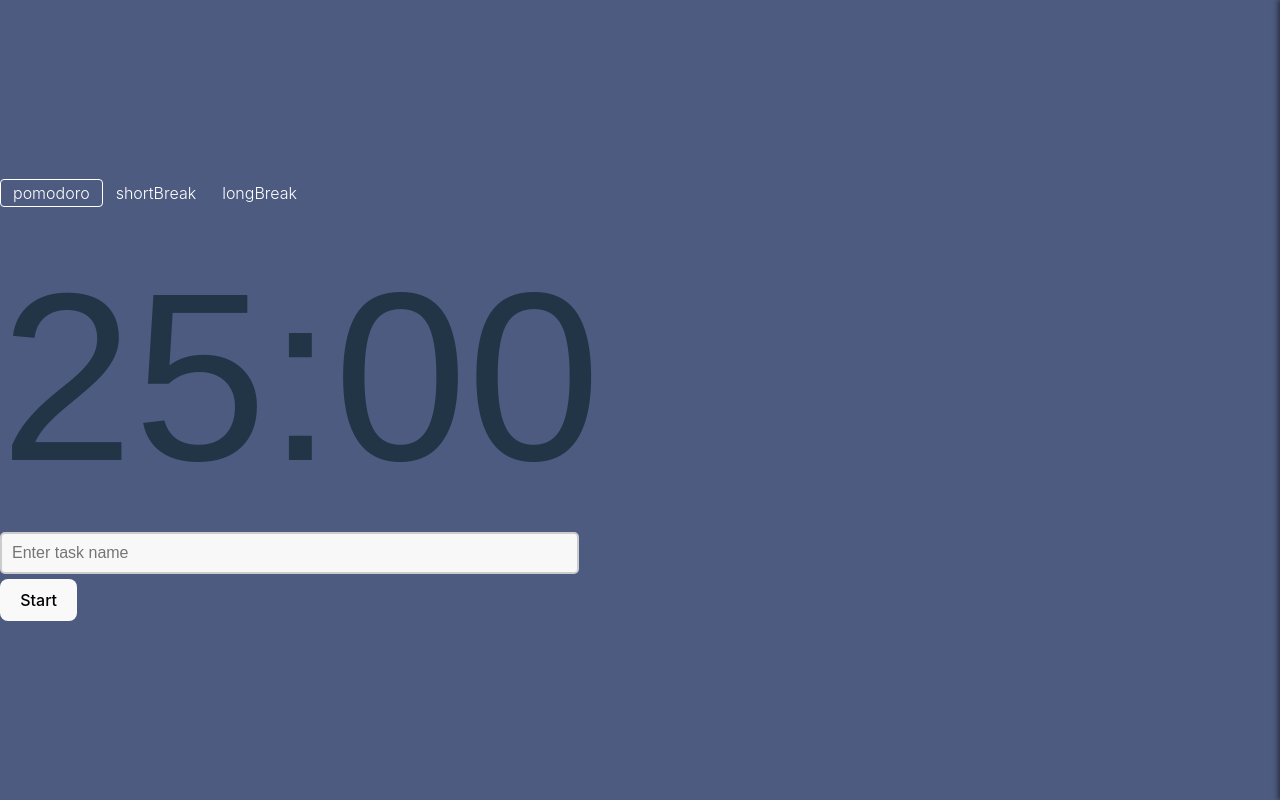
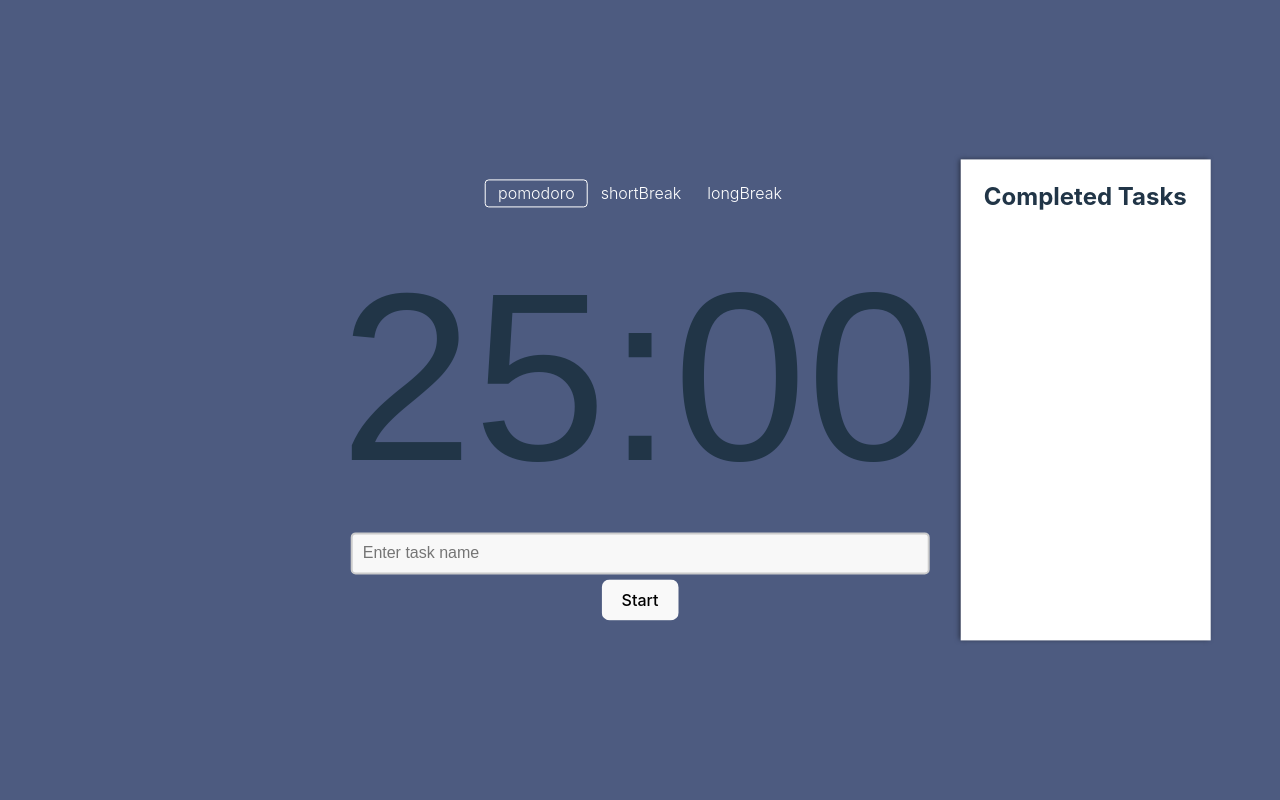
Before and after one commit to jamdlaw/task_timer, a React (Vite) app in the folder pomodoro-react-app/: page / in a window 1280 px wide. Built offline with nearby package versions, Linux system fonts and the light colour scheme.

Commit message:
added markup to pull in class

```diff
--- a/pomodoro-react-app/src/App.jsx
+++ b/pomodoro-react-app/src/App.jsx
@@ -40,6 +40,7 @@ function App() {
 
   return (
     <div className="app">
+    <div className="timer">
       <div className="mode-buttons">
         <ModeButton mode="pomodoro" active={mode === 'pomodoro'} setMode={setMode} />
         <ModeButton mode="shortBreak" active={mode === 'shortBreak'} setMode={setMode} />
@@ -58,6 +59,7 @@ function App() {
       </div>
       <button onClick={handleStartStop}>{isActive ? 'Stop' : 'Start'}</button>
       <TaskListPanel tasks={tasks} />
+      </div>
     </div>
   );
 }
```
